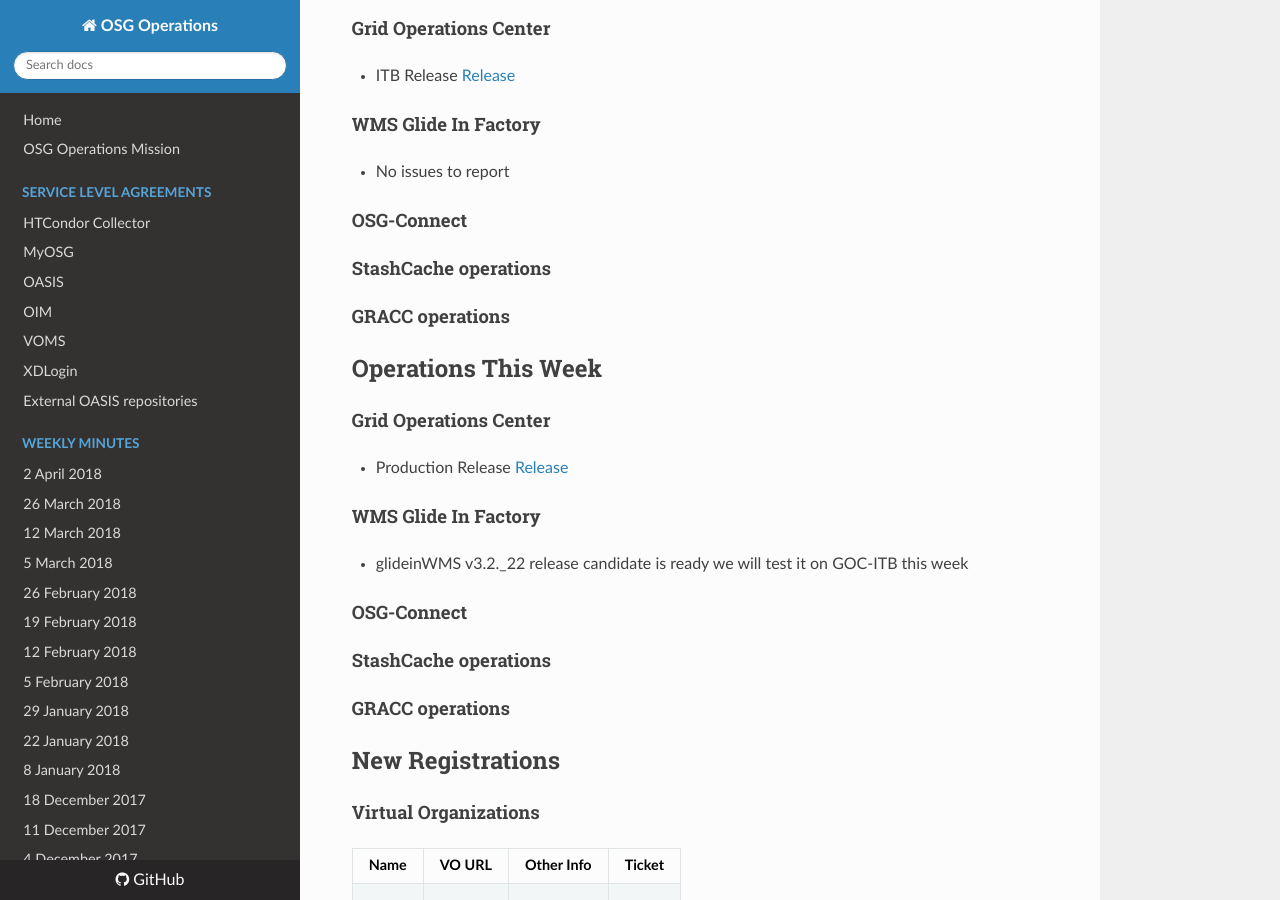
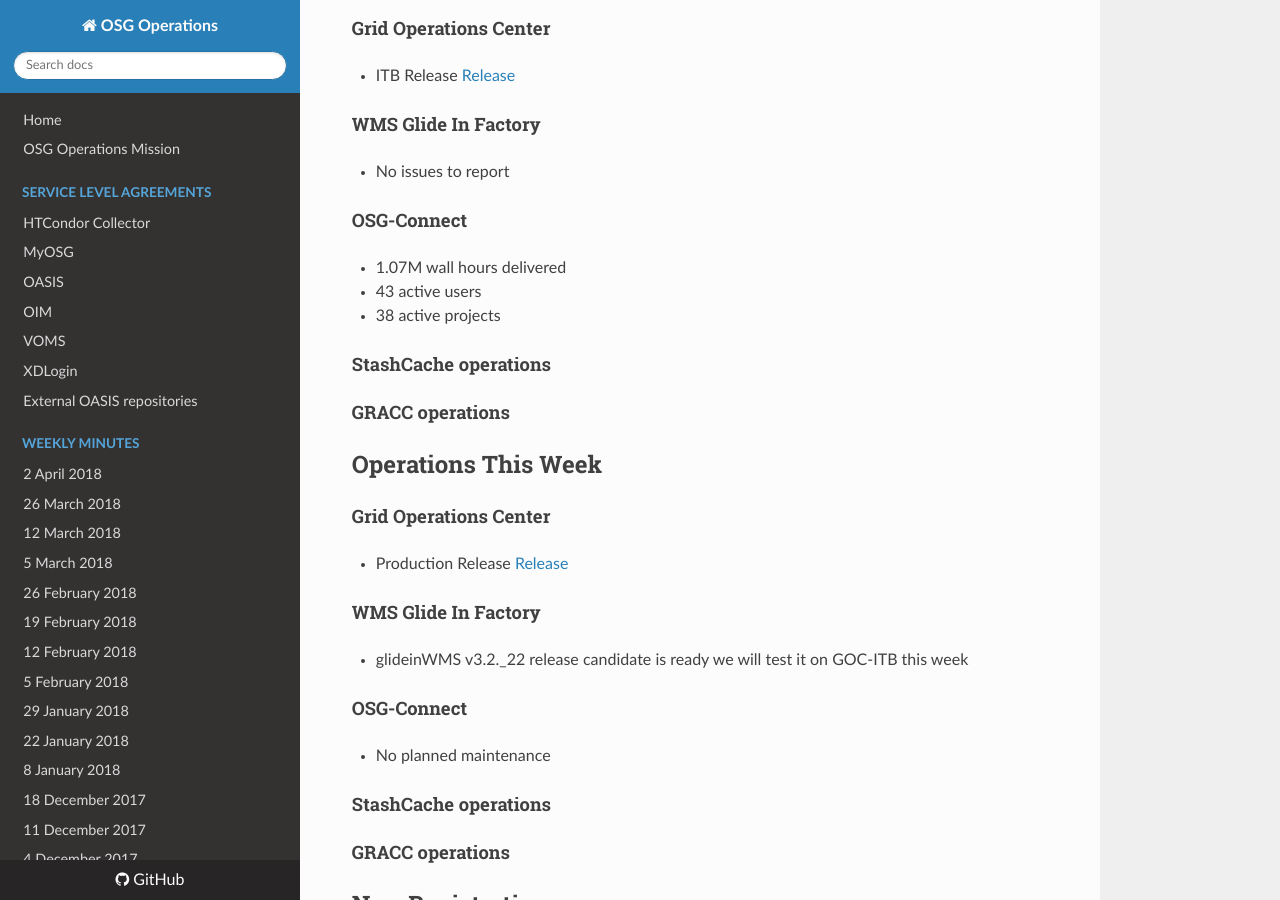
Before and after one commit to osg-htc/operations, an MkDocs documentation site: the page built from docs/WeeklyMinutes/09Apr2018.md, in a window 1280 px wide and 900 px high, scrolled down 707 px. Built offline with MkDocs 1.6.1, drawn with Linux system fonts in a browser that asks for light colours; nearby versions of some CDN libraries; old or Windows-style settings are respelled for this version of MkDocs.

Commit message:
OSG Connect updates

```diff
--- a/docs/WeeklyMinutes/09Apr2018.md
+++ b/docs/WeeklyMinutes/09Apr2018.md
@@ -26,6 +26,9 @@
    * No issues to report
 
 #### OSG-Connect
+  * 1.07M wall hours delivered
+  * 43 active users
+  * 38 active projects
 
 #### StashCache operations
 
@@ -40,6 +43,7 @@
    * glideinWMS v3.2._22 release candidate is ready we will test it on GOC-ITB this week
 
 #### OSG-Connect
+   * No planned maintenance
 
 #### StashCache operations
 
```
